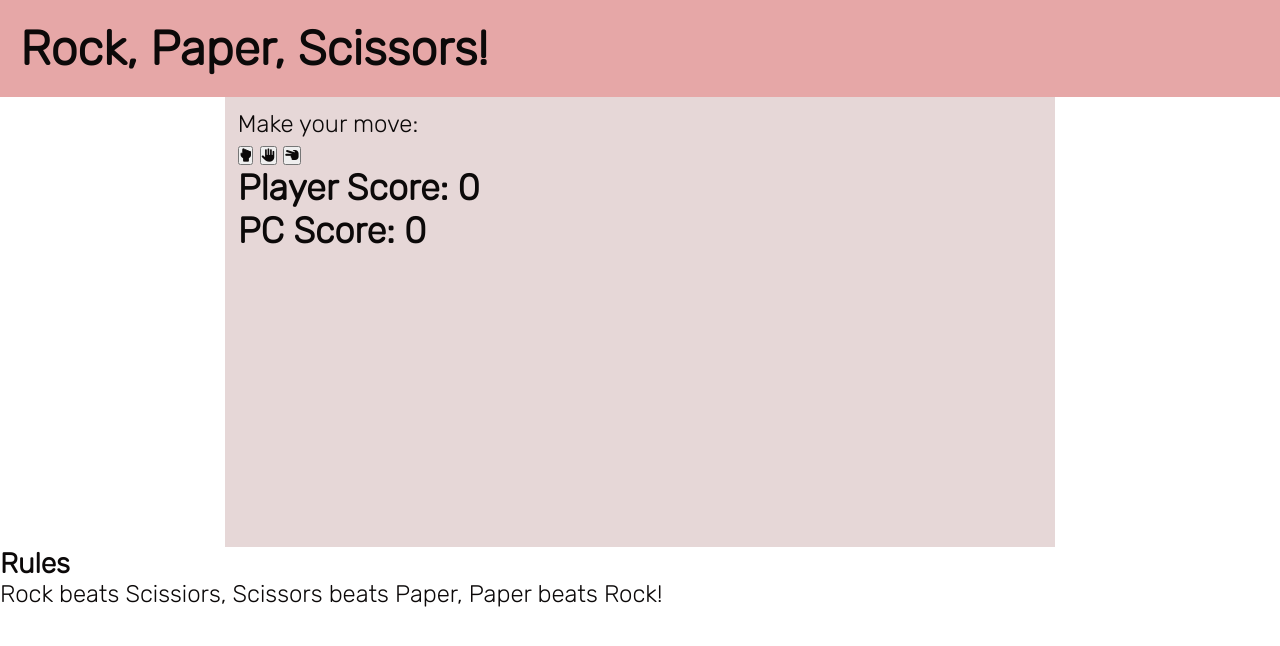
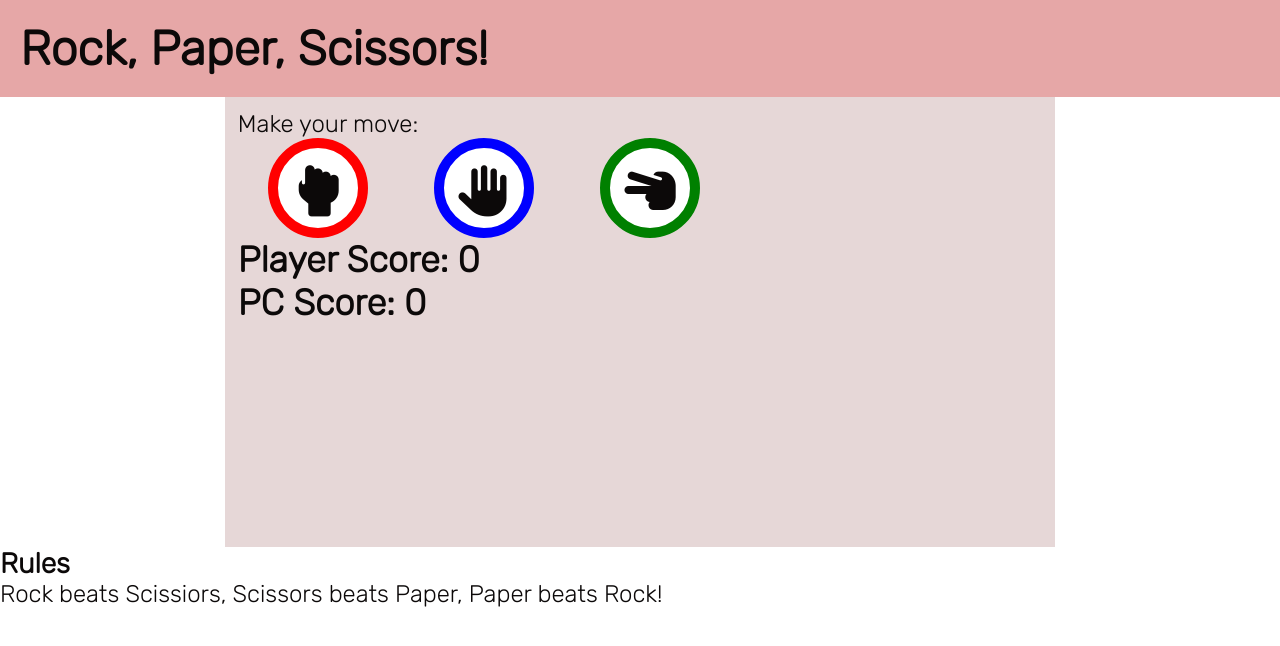
Before and after one commit to MattWass/Project-2, a plain HTML site: page index.html in a window 1280 px wide. Drawn offline with Linux system fonts and the light colour scheme.

Commit message:
colours added to buttons to improve visibility

```diff
--- a/assets/css/style.css
+++ b/assets/css/style.css
@@ -51,3 +51,38 @@ header {
 }
 
 /* Buttons */
+.btn {
+    width: 220px;
+    height: 60px;
+}
+
+.btn:focus {
+    outline: none;
+}
+
+.btn--big {
+    padding-top: 10px;
+    border-radius: 50%;
+    background-color: white;
+    border: 10px solid;
+    width: 100px;
+    height: 100px;
+    font-size: 3.2rem;
+    margin: 0 30px;
+    transition: all 0.5s;
+}
+
+.btn--blue {
+    border-color: blue;
+    color: blue;
+}
+
+.btn--red {
+    border-color: red;
+    color: red;
+}
+
+.btn--green {
+    border-color: green;
+    color: green;
+}
```
